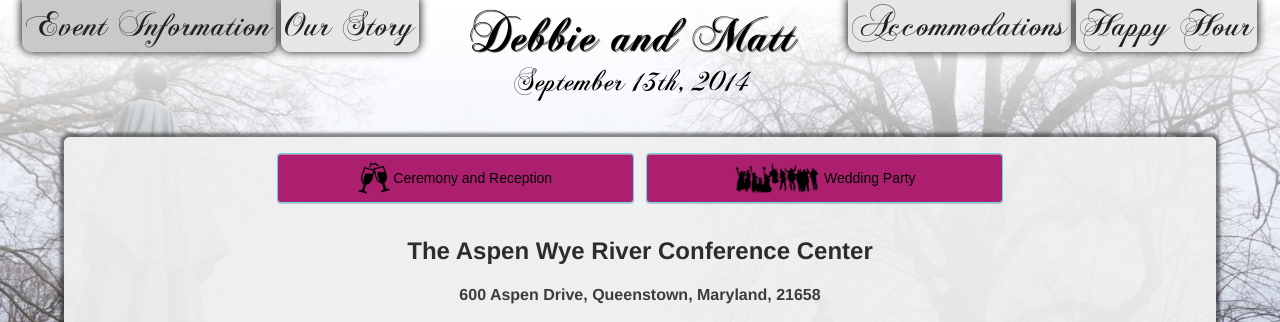
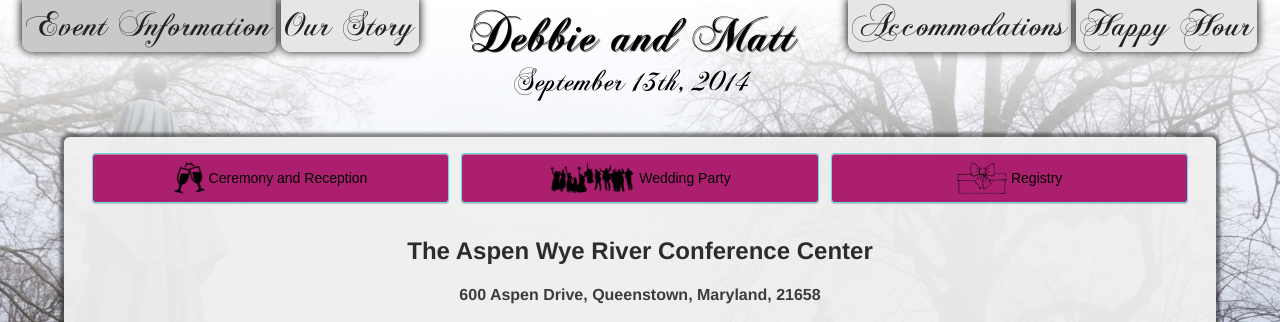
Before and after one commit to jaffee/jaffucci, a Flask app: page /event_information in a window 1280 px wide. Shown: the top 322 px of the page. Run offline with Flask 2, Linux system fonts and the light colour scheme; parts of the project's set-up code (start-up, migrations or seed data) failed here and were passed over; some libraries are stand-ins or nearby versions.

Commit message:
added registry page

```diff
--- a/jaffucci/static/css/screen.css
+++ b/jaffucci/static/css/screen.css
@@ -107,6 +107,16 @@ h3 {
     text-align: left;
     margin-left: 10%;
 }
+
+#registry-content {
+    margin-top: 60px;
+}
+#registry-content div {
+    font-size: 20px;
+    margin: 30px;
+}
+
+
 
 #wrapper {
     min-height: 100%;
--- a/jaffucci/templates/event_information.html
+++ b/jaffucci/templates/event_information.html
@@ -22,10 +22,10 @@
 	<span> <img height="32px" src="{{ url_for('static', filename='img/wedding_party.png') }}"/> </span>
 	<span> Wedding Party</span>
       </button>
-      {# <button id="registry" title="Registry"> #}
-      {# 	<span> <img height="32px" src="{{ url_for('static', filename='img/registry.png') }}"/> </span> #}
-      {# 	<span> Registry </span> #}
-      {# </button> #}
+      <button id="registry" title="Registry">
+	<span> <img height="32px" src="{{ url_for('static', filename='img/registry.png') }}"/> </span>
+	<span> Registry </span>
+      </button>
     </div>
 
     <div id="ceremony-content" class="subcontent">
@@ -244,7 +244,10 @@
       <br class="clear"/>
     </div>
     <div id="registry-content" style="display: none;" class="subcontent">
-      Coming Soon!
+      <div>Hello family and friends! Want to get a gift, but at a loss as to what it should be? We've got a few ideas ;)</div>
+      <div><span><a href="http://www.honeyfund.com/wedding/jaffucci"><img src="{{ url_for('static', filename='img/honeyfund-1.jpg') }}"/></a></span></div>
+	  <div><span><a href="http://www.amazon.com/registry/wedding/3HDEM7025CBGQ"><img src="{{ url_for('static', filename='img/Amazon.png') }}"/></a></span></div>
+
     </div>
   </div>
 {% endblock %}
```
Also changed, not shown: jaffucci/static/img/Amazon.png (added), jaffucci/static/img/honeyfund-1.jpg (added).
